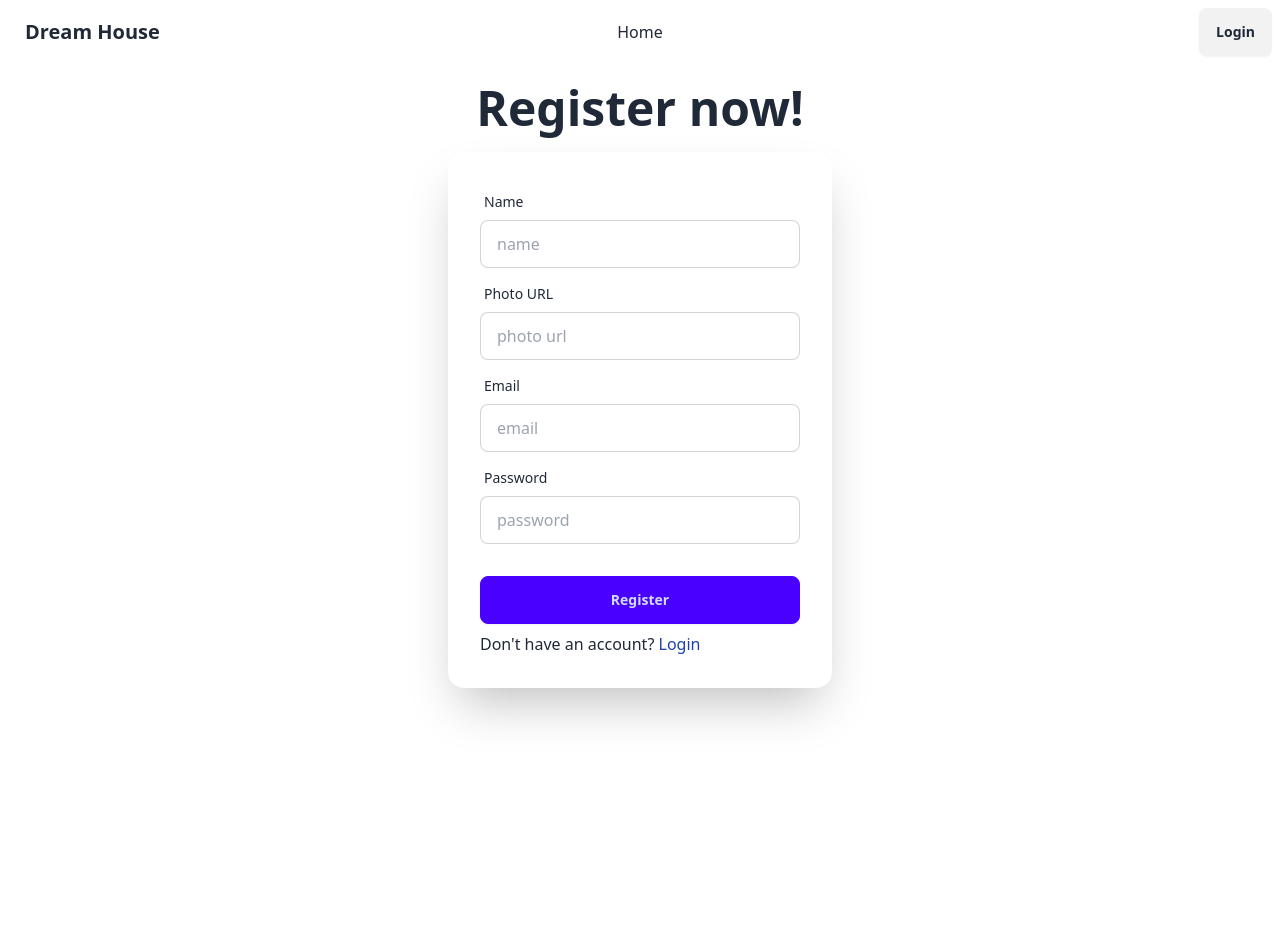
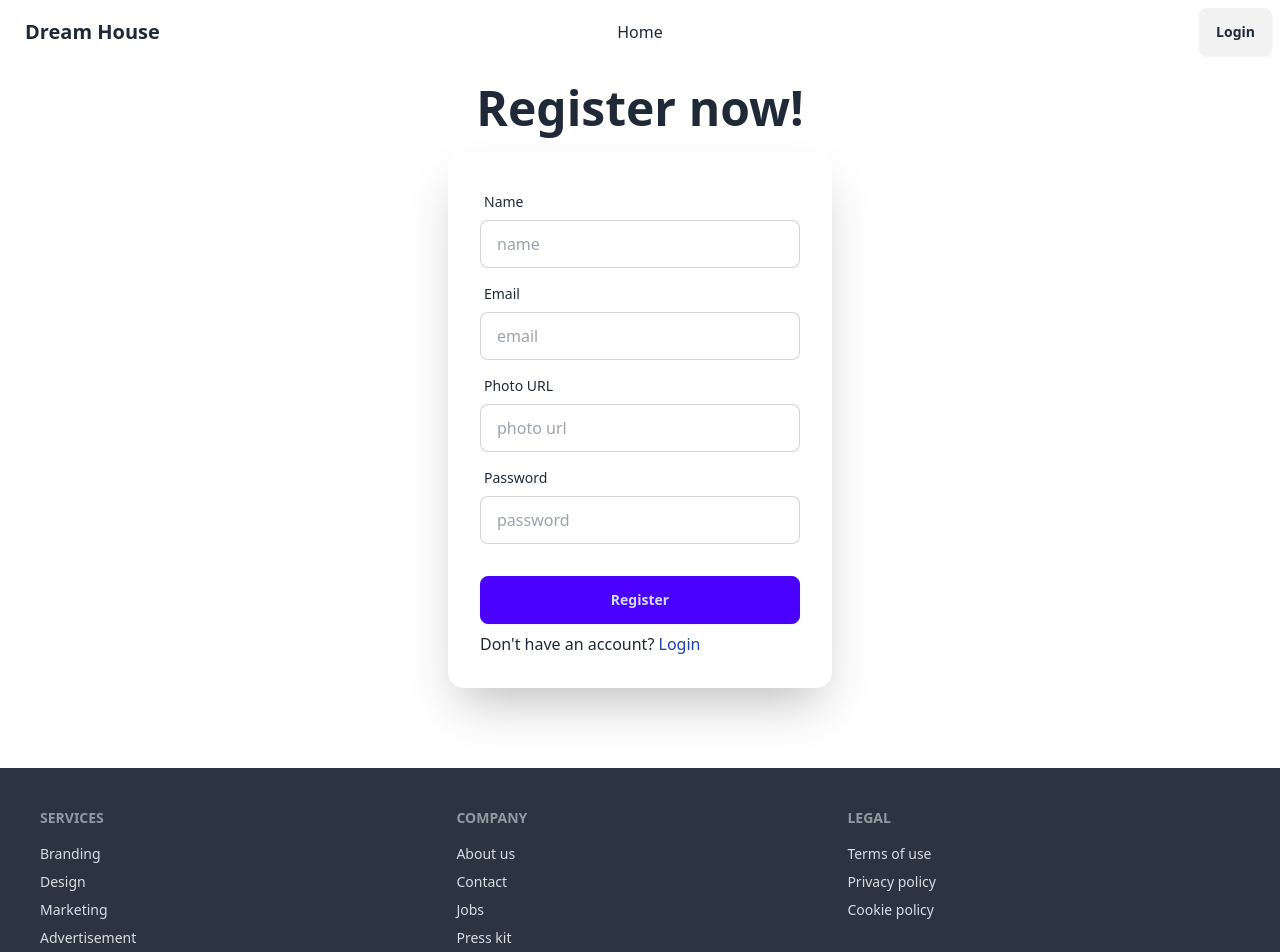
Before and after one commit to mehedi-hasan02/Real-Estate, a React app: page /register in a window 1280 px wide. Shown: the top 952 px of the page. Before the commit the page ends 800 px from the top, so only its background shows below. Built offline with nearby package versions, Linux system fonts and the light colour scheme; no server answers; the HTML template or start-up script is replaced by a standard one.

Commit message:
make register page

```diff
--- a/package.json
+++ b/package.json
@@ -15,6 +15,7 @@
     "match-sorter": "^6.3.4",
     "react": "^18.2.0",
     "react-dom": "^18.2.0",
+    "react-hook-form": "^7.51.2",
     "react-router-dom": "^6.22.3",
     "sort-by": "^1.2.0"
   },
--- a/src/AuthProvider/AuthProvider.jsx
+++ b/src/AuthProvider/AuthProvider.jsx
@@ -18,7 +18,10 @@ const AuthProvider = ({children}) => {
 
     useEffect(()=>{
         const unSubscribes = onAuthStateChanged(auth, currUser=>{
-            setUsers(currUser);
+            if(currUser)
+            {
+                setUsers(currUser);
+            }
         })
 
         return()=>{
--- /dev/null
+++ b/src/Banner/Banner.jsx
@@ -0,0 +1,11 @@
+
+
+const Banner = () => {
+    return (
+        <div>
+
+        </div>
+    );
+};
+
+export default Banner;
--- /dev/null
+++ b/src/Footer/Footer.jsx
@@ -0,0 +1,30 @@
+
+
+const Footer = () => {
+    return (
+        <footer className="footer p-10 bg-neutral text-neutral-content mt-20">
+            <nav>
+                <h6 className="footer-title">Services</h6>
+                <a className="link link-hover">Branding</a>
+                <a className="link link-hover">Design</a>
+                <a className="link link-hover">Marketing</a>
+                <a className="link link-hover">Advertisement</a>
+            </nav>
+            <nav>
+                <h6 className="footer-title">Company</h6>
+                <a className="link link-hover">About us</a>
+                <a className="link link-hover">Contact</a>
+                <a className="link link-hover">Jobs</a>
+                <a className="link link-hover">Press kit</a>
+            </nav>
+            <nav>
+                <h6 className="footer-title">Legal</h6>
+                <a className="link link-hover">Terms of use</a>
+                <a className="link link-hover">Privacy policy</a>
+                <a className="link link-hover">Cookie policy</a>
+            </nav>
+        </footer>
+    );
+};
+
+export default Footer;
--- a/src/Layout/MainLayout.jsx
+++ b/src/Layout/MainLayout.jsx
@@ -1,11 +1,13 @@
 import {Outlet} from 'react-router-dom';
 import Navbar from '../Navbar/Navbar';
+import Footer from '../Footer/Footer';
 
 const MainLayout = () => {
     return (
         <div className='max-w-screen-xl mx-auto '>
             <Navbar></Navbar>
             <Outlet/>
+            <Footer/>
         </div>
     );
 };
--- a/src/Pages/Home/Estate.jsx
+++ b/src/Pages/Home/Estate.jsx
@@ -3,12 +3,14 @@ const Estate = ({estates}) => {
     return (
         <div className="">
             <div className="card  bg-base-100 shadow-xl">
-                <figure><img src={estates.image} alt="Shoes" /></figure>
+                <figure><img className="h-[300px] w-full" src={estates.image} alt="Shoes" /></figure>
                 <div className="card-body">
-                    <h2 className="card-title">Shoes!</h2>
-                    <p>If a dog chews shoes whose shoes does he choose?</p>
+                    <h2 className="card-title">{estates.estate_title}</h2>
+                    <div>
+                        <p></p>
+                    </div>
                     <div className="card-actions justify-end">
-                        <button className="btn btn-primary">Buy Now</button>
+                        <button className="btn btn-primary">View Property</button>
                     </div>
                 </div>
             </div>
--- a/src/Pages/Register/Register.jsx
+++ b/src/Pages/Register/Register.jsx
@@ -1,53 +1,69 @@
 import { useContext } from "react";
 import { Link } from "react-router-dom";
 import { AuthContext } from "../../AuthProvider/AuthProvider";
+import { useForm } from "react-hook-form"
 
 
 const Register = () => {
-
     const {createUser} = useContext(AuthContext);
 
-    const handelRegister = e =>{
-        e.preventDefault();
-        const name = e.target.name.value;
-        const email = e.target.email.value;
-        const password = e.target.password.value;
+    const {
+        register,
+        handleSubmit,
+        formState: { errors },
+      } = useForm();
 
-        createUser(email,password)
-        .then()
-        .catch(error=>{
-            console.error(error);
-        })
+      const onSubmit = (data) => {
+        createUser(data.email,data.password)
+        .then(result=>console.log(result))
+        .catch(error=>console.log(error))
     }
+
+
+    // const handelRegister = e =>{
+    //     e.preventDefault();
+    //     const name = e.target.name.value;
+    //     const email = e.target.email.value;
+    //     const password = e.target.password.value;
+
+    //     createUser(email,password)
+    //     .then()
+    //     .catch(error=>{
+    //         console.error(error);
+    //     })
+    // }
 
     return (
         <div>
                 <h1 className="text-5xl font-bold text-center mt-5">Register now!</h1>
                 <div className="card shrink-0 w-full max-w-sm shadow-2xl bg-base-100 mx-auto mt-5">
-                    <form onSubmit={handelRegister} className="card-body">
+                    <form onSubmit={handleSubmit(onSubmit)} className="card-body">
                         <div className="form-control">
                             <label className="label">
                                 <span className="label-text">Name</span>
                             </label>
-                            <input type="text" name="name" placeholder="name" className="input input-bordered" required />
+                            <input type="text" name="name" placeholder="name" className="input input-bordered" {...register("name", { required: true })} />
+                            {errors.name && <span className="text-red-500">This field is required</span>}
+                        </div>
+                        <div className="form-control">
+                            <label className="label">
+                                <span className="label-text">Email</span>
+                            </label>
+                            <input type="email" name="email" placeholder="email" className="input input-bordered"  {...register("email", { required: true })}/>
+                            {errors.email && <span className="text-red-500">This field is required</span>}
                         </div>
                         <div className="form-control">
                             <label className="label">
                                 <span className="label-text">Photo URL</span>
                             </label>
-                            <input type="text" name="photo" placeholder="photo url" className="input input-bordered" required />
-                        </div>
-                        <div className="form-control">
-                            <label className="label">
-                                <span className="label-text">Email</span>
-                            </label>
-                            <input type="email" name="email" placeholder="email" className="input input-bordered" required />
+                            <input type="text" name="photo" placeholder="photo url" className="input input-bordered"  {...register("photo")}/>
                         </div>
                         <div className="form-control">
                             <label className="label">
                                 <span className="label-text">Password</span>
                             </label>
-                            <input type="password" name="password" placeholder="password" className="input input-bordered" required />
+                            <input type="password" name="password" placeholder="password" className="input input-bordered" {...register("password", { required: true })} />
+                            {errors.password && <span className="text-red-500">This field is required</span>}
                         </div>
                         <div className="form-control mt-6">
                             <button className="btn btn-primary">Register</button>
```
Also changed, not shown: 1 other file (tests, documents, lock files or other folders).
